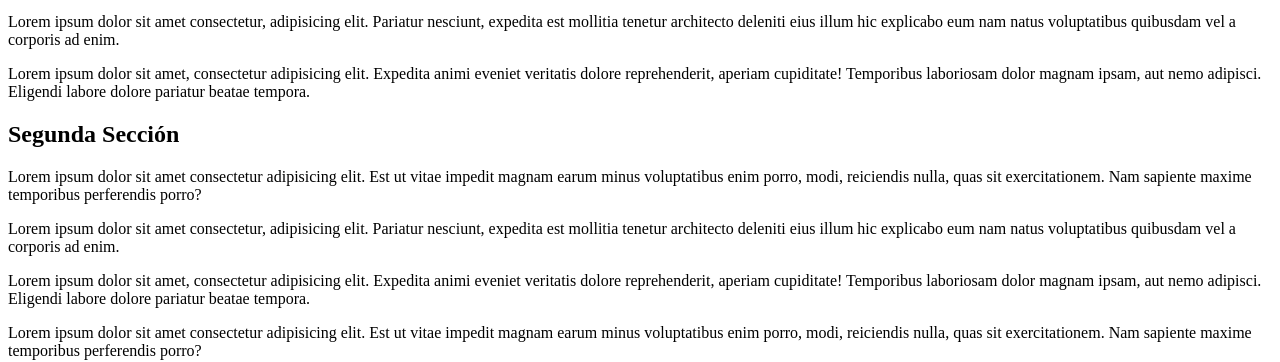
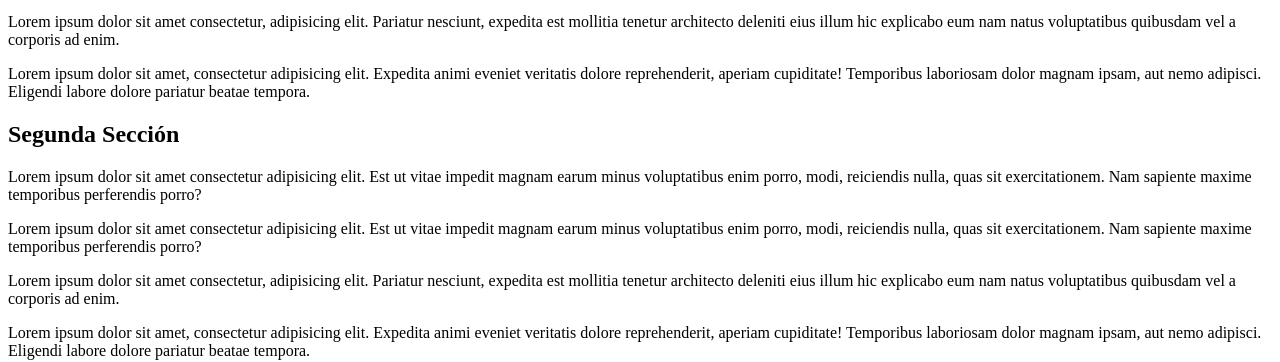
Before and after one commit to dimpata21/proyectodev, a plain HTML site: page index.html in a window 1280 px wide. Shown: the part 596-958 px from the top of the page. Drawn offline with Linux system fonts and the light colour scheme.

Commit message:
funcion index

```diff
--- a/index.html
+++ b/index.html
@@ -52,14 +52,7 @@
     <p>
         Lorem ipsum dolor sit amet consectetur adipisicing elit. Est ut vitae impedit magnam earum minus voluptatibus enim porro, modi, reiciendis nulla, quas sit exercitationem. Nam sapiente maxime temporibus perferendis porro?
     </p>
-    <p>
-        Lorem ipsum dolor sit amet consectetur, adipisicing elit. Pariatur nesciunt, expedita est mollitia tenetur architecto deleniti eius illum hic explicabo eum nam natus voluptatibus quibusdam vel a corporis ad enim.
-    </p>
-    <p>
-        Lorem ipsum dolor sit amet, consectetur adipisicing elit. Expedita animi eveniet veritatis dolore reprehenderit, aperiam cupiditate! Temporibus laboriosam dolor magnam ipsam, aut nemo adipisci. Eligendi labore dolore pariatur beatae tempora.
-    </p>
-    <p>
-        Lorem ipsum dolor sit amet consectetur adipisicing elit. Est ut vitae impedit magnam earum minus voluptatibus enim porro, modi, reiciendis nulla, quas sit exercitationem. Nam sapiente maxime temporibus perferendis porro?
+           Lorem ipsum dolor sit amet consectetur adipisicing elit. Est ut vitae impedit magnam earum minus voluptatibus enim porro, modi, reiciendis nulla, quas sit exercitationem. Nam sapiente maxime temporibus perferendis porro?
     </p>
     <p>
         Lorem ipsum dolor sit amet consectetur, adipisicing elit. Pariatur nesciunt, expedita est mollitia tenetur architecto deleniti eius illum hic explicabo eum nam natus voluptatibus quibusdam vel a corporis ad enim.
```
